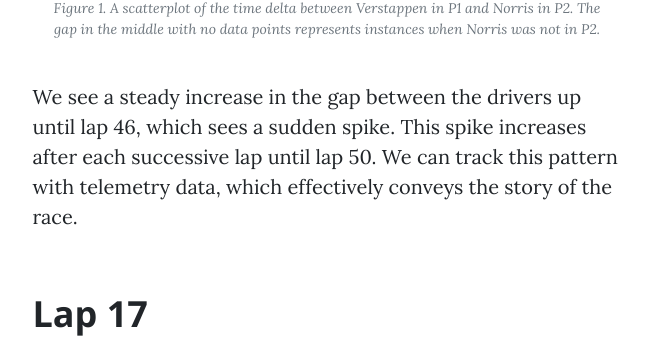
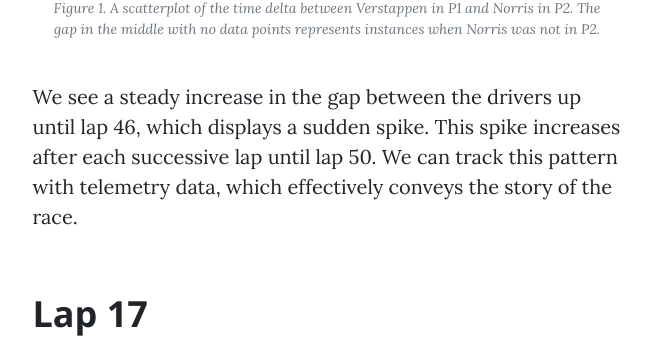
Before and after one commit to yeetse/throttlemetrics, a Django app: page /Drastic-Situations-Call-For-Drastic-Measures/ in a window 1280 px wide. Shown: the part 1968-2308 px from the top of the page, without its empty margins (313-964 px from the left). Run offline with Django 5.2, Linux system fonts and the light colour scheme; some libraries are stand-ins or nearby versions.

Commit message:
Proofread article 2

```diff
--- a/throttleMetrics/myApp/templates/myApp/post2.html
+++ b/throttleMetrics/myApp/templates/myApp/post2.html
@@ -66,7 +66,7 @@
                 <p>To get an accurate comparison of the time delta between Norris and Verstappen, we first get the laps where the former was P2 and the latter was P1. These were from laps 17 to 22 and 34 to 50 (the end of the race). The time delta after each lap can then be found and plotted. This is shown in Figure 1.</p>
                 <img class="img-fluid" src="/static/assets/img/vegas25_delta.png" alt="..." />
                 <span class="caption text-muted">Figure 1. A scatterplot of the time delta between Verstappen in P1 and Norris in P2. The gap in the middle with no data points represents instances when Norris was not in P2.</span>
-                <p>We see a steady increase in the gap between the drivers up until lap 46, which sees a sudden spike. This spike increases after each successive lap until lap 50. We can track this pattern with telemetry data, which effectively conveys the story of the race.</p>
+                <p>We see a steady increase in the gap between the drivers up until lap 46, which displays a sudden spike. This spike increases after each successive lap until lap 50. We can track this pattern with telemetry data, which effectively conveys the story of the race.</p>
 
                 <h2 class="section-heading">Lap 17</h2>
                 <img class="img-fluid" src="/static/assets/img/vegas25_lap17.png" alt="..." />
@@ -91,7 +91,7 @@
                 <h2 class="section-heading">Lap 47</h2>
                 <img class="img-fluid" src="/static/assets/img/vegas25_lap47.png" alt="..." />
                 <span class="caption text-muted">Figure 6. Comparison of Norris vs Verstappen's telemetry on lap 47.</span>
-                <p>This is the where the lifting becomes very aggressive. Not only is Norris lifting well ahead of turn 11 by several hundred meters and sharply getting off the throttle into turn 17, he's also starting to lift going into turn 14. We also see first evidence of lifting into turns 10 and 5.</p>
+                <p>This is the where the lifting becomes very aggressive. Not only is Norris lifting well ahead of turn 11 by several hundred meters and sharply getting off the throttle into turn 17, he's also starting to lift going into turn 14. We also see first evidence of lifting into turns 5 and 10.</p>
 
                 <h2 class="section-heading">Lap 48</h2>
                 <img class="img-fluid" src="/static/assets/img/vegas25_lap48.png" alt="..." />
@@ -105,7 +105,7 @@
 
                 <!-- SECTION 2 -->
                 <h2 class="section-heading">Takeaways</h2>
-                <p>As we can see from Figure 1 and the corresponding telemetry sheets, the spike in time delta starting at lap 46 is explained by Norris's extreme LICO-ing. On the preceding laps, the speed difference ranges from around 10-20 kph. After lap 46, the range is approximately from 25-60 kph. Although this LICO-ing wasn't enough to mitigate the skid block wear, it's interesting to see how drastic the progression became.</p>
+                <p>As we can see from Figure 1 and the corresponding telemetry sheets, the spike in time delta starting at lap 46 is explained by Norris's extreme LICO-ing. On the preceding laps, the speed difference ranges from around 10-20 kph. After lap 46, the range is approximately between 25-60 kph. Although this LICO-ing wasn't enough to mitigate the skid block wear, it's interesting to see how drastic the progression became.</p>
 
             </div>
         </div>
```
